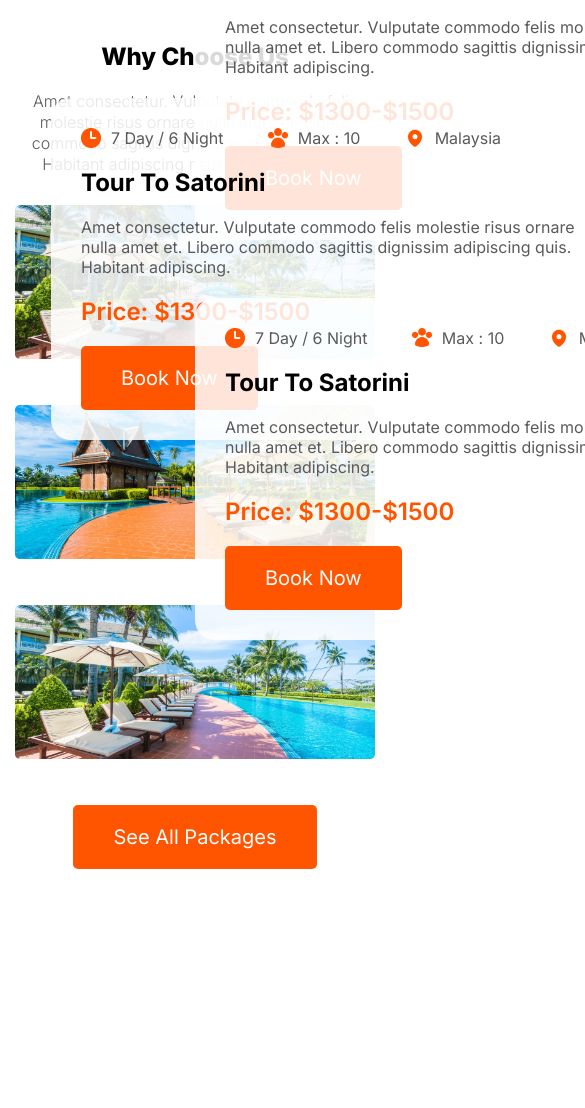
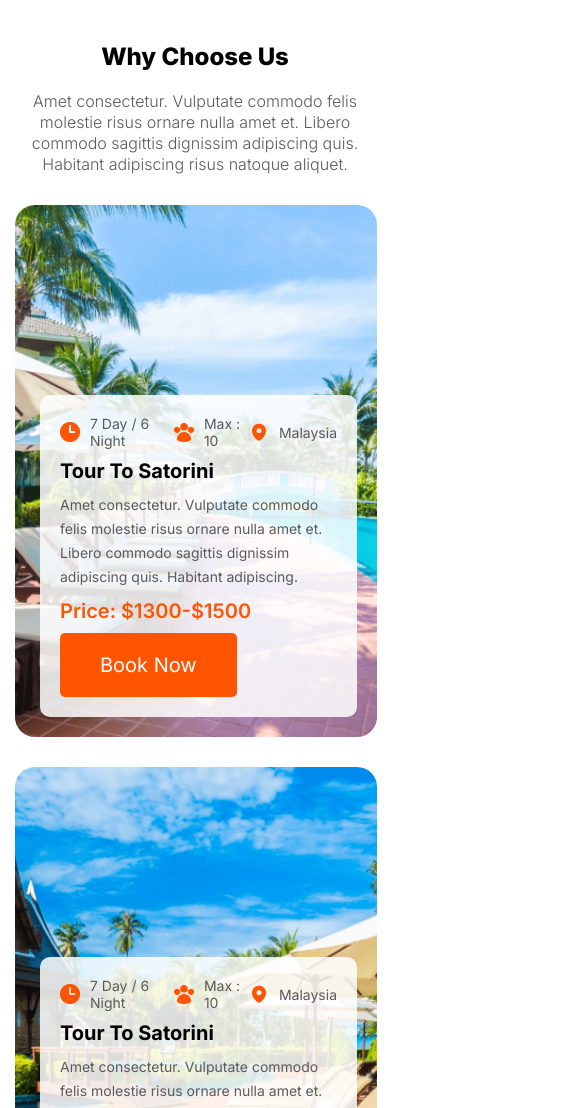
Before and after one commit to alamin-02/world-travels, a plain HTML site: page index.html in a window 390 px wide. Shown: the part 5122-6230 px from the top of the page, 585 px wide, since content can reach past the window. Drawn offline with Linux system fonts and the light colour scheme.

Commit message:
responsive on tore-packge

```diff
--- a/index.html
+++ b/index.html
@@ -256,9 +256,9 @@
         <!-- hero section code end -->
         <section class="tore-packge-section">
             <section class="tore-packge-container-section-1">
-                <div class="tore-image-container">
+                <!-- <div class="tore-image-container">
                     <img class="tore-image" src="./image/satorini.png" alt="">
-                </div>
+                </div> -->
                 <div class="tore-text-info">
                     <div class="tore-information">
                         <ul class="tore-infor-unorder-list">
@@ -282,9 +282,9 @@
                 </div>
             </section>
             <section class="tore-packge-container-section-2">
-                <div class="tore-image-container">
+                <!-- <div class="tore-image-container">
                     <img class="tore-image" src="./image/satorini-1.png" alt="">
-                </div>
+                </div> -->
                 <div class="tore-text-info">
                     <div class="tore-information">
                         <ul class="tore-infor-unorder-list">
@@ -308,9 +308,9 @@
                 </div>
             </section>
             <section class="tore-packge-container-section-3">
-                <div class="tore-image-container">
+                <!-- <div class="tore-image-container">
                     <img class="tore-image" src="./image/satorini.png" alt="">
-                </div>
+                </div> -->
                 <div class="tore-text-info">
                     <div class="tore-information">
                         <ul class="tore-infor-unorder-list">
--- a/style/index.css
+++ b/style/index.css
@@ -34,7 +34,8 @@ body {
     cursor: pointer;
     translate: transform 0.5s ease;
 }
-.primary-btn:active{
+
+.primary-btn:active {
     transform: scale(0.98);
 }
 
@@ -90,6 +91,7 @@ span.logo-travel-text {
 .nav-icon-container {
     display: none;
 }
+
 ul.nav-container-li {
     list-style: none;
     display: flex;
@@ -213,13 +215,15 @@ svg.button-search-icon {
     width: 620px;
 }
 
-h2.our-popular-tours, h2.hero-section-header {
+h2.our-popular-tours,
+h2.hero-section-header {
     font-size: 42px;
     font-weight: 800;
     margin-bottom: 20px;
 }
 
-p.our-popular-tours-description, p.hero-sections-description {
+p.our-popular-tours-description,
+p.hero-sections-description {
     color: var(--description-color);
     line-height: 24px;
     font-weight: 300;
@@ -243,6 +247,7 @@ button.primary-btn.our-popular-tours-button {
 img.trues-container-img {
     width: 100%;
 }
+
 /* our popular tours style end */
 /* hero section style  */
 .hero-sections {
@@ -250,6 +255,7 @@ img.trues-container-img {
     width: 600px;
     margin: 140px auto;
 }
+
 /* hero-sections style end  */
 /* destination-section style  */
 h2.destination-text {
@@ -265,6 +271,7 @@ h2.destination-text {
     margin: 0 auto;
     text-align: center;
 }
+
 section.destination-section-1 {
     display: grid;
     grid-template-columns: 50% 50%;
@@ -277,32 +284,38 @@ section.destination-section-1 {
     margin-right: 20px;
     justify-content: center;
 }
-section.destination-section-2{
+
+section.destination-section-2 {
     /* display: grid;
     grid-template-columns: repeat(3,1fr); */
     display: flex;
     justify-self: center;
     margin: 30px;
 }
+
 .destination-item {
     display: flex;
     align-items: center;
     justify-content: center;
 }
+
 /* img.indonesia-img , img.maldives-img, .indonesia-img{ */
-.destination-img{
+.destination-img {
 
     max-width: 115%;
     height: auto;
     width: 115%;
 }
+
 .destination-item>a {
     text-decoration: none;
 }
+
 .destination-item>a:hover {
     text-decoration: underline 3px;
     color: var(--header-color);
 }
+
 /* div#destination-item-north-america {
     position: relative;
     top: -20px;
@@ -311,6 +324,7 @@ section.destination-section-2>div>a>div>img {
     width: 100%;
     max-width: 100%;
 }
+
 section.destination-section-2>div>a>div>h2 {
     position: relative;
     top: 170px;
@@ -325,17 +339,20 @@ section.destination-section-2>div>a>div>h2 {
     text-align: center;
 
 }
+
 /* div#destination-item-kashmir {
     margin-left: -105px;
 } */
 section.destination-section-2>div {
     margin-left: 55px;
 }
+
 section.destination-section-3 {
     display: flex;
     justify-content: center;
     gap: 120px;
 }
+
 /* feature style sheet  */
 section.feature-section {
     display: flex;
@@ -344,15 +361,17 @@ section.feature-section {
     text-align: center;
     /* margin-bottom: 100px; */
 }
+
 .feature-card {
     margin: 40px;
     padding: 40px;
     width: 500px;
     border: solid 1px #ff8b8b;
     border-radius: 20px;
-    background-color: rgba(233, 68, 68, 5%) ;
+    background-color: rgba(233, 68, 68, 5%);
 
 }
+
 .feature-card:hover {
     margin: 40px;
     padding: 40px;
@@ -361,39 +380,51 @@ section.feature-section {
     border: solid 1px #29CEF6;
     border-radius: 20px;
 }
+
 img.feature-img {
     width: 60px;
     margin-bottom: 20px;
 }
+
 p.feature-description {
     color: var(--description-color);
     margin: 20px 0px 20px 0px;
 }
+
 .feature-card.best-price-guarantee {
     flex: 0 0 35%;
     margin: 0 auto;
 }
+
 /* tour package style  */
+.tore-packge-section {}
+
 .tore-image-container {
     text-align: center;
 }
+
 img.tore-image {
     width: 100%;
 }
-ul.tore-infor-unorder-list{
+
+ul.tore-infor-unorder-list {
     list-style: none;
 }
+
 ul.tore-infor-unorder-list>li>img {
     width: 20px;
 }
-span.tore-infor-unorder-list-description{
+
+span.tore-infor-unorder-list-description {
     color: var(--description-color);
 }
+
 ul.tore-infor-unorder-list li {
     display: flex;
     gap: 10px;
     align-items: center;
 }
+
 ul.tore-infor-unorder-list {
     list-style: none;
     display: flex;
@@ -402,37 +433,62 @@ ul.tore-infor-unorder-list {
     padding: 0 80px 0px 0px;
     /* margin-left: -30px; */
 }
-p.tore-packge-info-description{
+
+p.tore-packge-info-description {
     color: var(--description-color);
     margin-bottom: 20px;
 }
+
 h2.tore-packge-info-title {
     margin-bottom: 20px;
 }
+
 span.tore-packge-price {
     font-size: 24px;
     font-weight: 600;
     color: var(--primary-color);
 }
+
 .tore-text-info {
     width: 500px;
-    position: relative;
-    top: -465px;
-    left: 50%;
+    /* position: relative; */
+    /* top: 0px;
+    left: 50%; */
     background: rgba(255, 255, 255, 85%);
     padding: 30px;
     border-radius: 20px;
+    margin-left: auto;
 }
+
 button.primary-btn.tore-package-button {
     margin-top: 20px;
 }
-section.tore-packge-container-section-1, section.tore-packge-container-section-2, section.tore-packge-container-section-3 {
-    margin-bottom: -300px;
-    /* padding-bottom: -300px; */
+
+section.tore-packge-container-section-1,
+section.tore-packge-container-section-2,
+section.tore-packge-container-section-3 {
+    background-repeat: no-repeat;
+    background-position: center;
+    background-size: 100%;
+    padding: 170px;
 }
+
+
+section.tore-packge-container-section-1,
+section.tore-packge-container-section-3 {
+    background-image: url('../image/satorini.png');
+
+}
+
+section.tore-packge-container-section-2 {
+    background-image: url('../image/satorini-1.png');
+}
+
 section.tore-packge-container-section-2 .tore-text-info {
-    left: 10%;
+    /* left: 0%; */
+    margin: 0;
 }
+
 .see-all-package-button {
     text-align: center;
 }
@@ -445,37 +501,56 @@ section.tore-packge-container-section-2 .tore-text-info {
 
 
 
+
+
+
+
+
+
+
+
+
+
+
 @media only screen and (max-width: 600px) {
     body {
         margin: 0 auto;
         /* max-width: 300px; */
-        padding:0 15px;
+        padding: 0 15px;
         margin: 0 auto;
     }
+
     /* header style responsive  */
     header#home {
         margin-bottom: 0px;
     }
-    .header-container{
-        margin:20px auto;
+
+    .header-container {
+        margin: 20px auto;
         justify-content: space-between;
     }
-    .logo-container>a{
+
+    .logo-container>a {
         gap: 5px;
     }
+
     h1.logo-text {
         font-size: 25px;
         font-weight: 700;
     }
+
     img.logo-img {
         width: 45px;
     }
+
     nav.nav-container {
         display: none;
     }
+
     .nav-icon-container {
         display: block;
     }
+
     .header-titel-container {
         text-align: center;
         width: 280px;
@@ -485,6 +560,7 @@ section.tore-packge-container-section-2 .tore-text-info {
         margin-bottom: 20px;
 
     }
+
     .header-container-heading {
 
         background-repeat: no-repeat;
@@ -493,18 +569,21 @@ section.tore-packge-container-section-2 .tore-text-info {
         border-radius: 10px;
         /* background-size: 500%; */
     }
+
     p.header-description {
         color: var(--img-text);
         font-size: 15px;
         font-weight: 300;
         line-height: 22px;
     }
+
     h1.header-title {
         color: var(--img-text);
         font-size: 20px;
         font-weight: 800;
         margin-bottom: 10px;
     }
+
     .header-input {
         padding: 20px 30px;
         min-width: 100%;
@@ -513,6 +592,7 @@ section.tore-packge-container-section-2 .tore-text-info {
         width: 100%;
         font-size: 18px;
     }
+
     .header-input-felt {
         display: flex;
         margin: 0 auto;
@@ -524,15 +604,18 @@ section.tore-packge-container-section-2 .tore-text-info {
         flex-direction: column;
         padding: 30px 0 10px 0;
     }
-    .header-container-input{
+
+    .header-container-input {
         text-align: left;
         padding-bottom: 20px;
     }
-    .header-input-parent{
+
+    .header-input-parent {
         width: 230px;
         margin: 0 auto;
         margin-bottom: 20px;
     }
+
     /* header responsive end */
     /* main responsive */
     /* our pupilar responsive -----   ----  and hero section responsive  */
@@ -541,23 +624,30 @@ section.tore-packge-container-section-2 .tore-text-info {
         display: flex;
         flex-direction: column;
     }
-    .trues-container{
+
+    .trues-container {
         width: 100%;
         margin-top: 20px;
     }
-    h2.our-popular-tours, h2.hero-section-header {
+
+    h2.our-popular-tours,
+    h2.hero-section-header {
         font-size: 24px;
 
     }
-    ul.our-popular-tours-feature, p.hero-sections-description {
+
+    ul.our-popular-tours-feature,
+    p.hero-sections-description {
         width: 100%;
         line-height: 21px;
         /* font-weight: 350; */
     }
-    .hero-sections{
+
+    .hero-sections {
         width: 100%;
         margin: 30px auto;
     }
+
     /* our pupilar responsive -----   ----  and hero section responsive end */
 
     section.destination-section-1 {
@@ -567,9 +657,12 @@ section.tore-packge-container-section-2 .tore-text-info {
         cursor: pointer;
     }
 
-    img.indonesia-img, img.maldives-img, .indonesia-img {
+    img.indonesia-img,
+    img.maldives-img,
+    .indonesia-img {
         width: 100%;
     }
+
     h2.destination-text {
         position: relative;
         top: 140px;
@@ -582,57 +675,70 @@ section.tore-packge-container-section-2 .tore-text-info {
         /* width: 0px; */
         text-align: center;
     }
-    section.destination-section-2{
+
+    section.destination-section-2 {
         margin: 0;
         display: flex;
         justify-self: center;
         flex-direction: column;
     }
-    section.destination-section-2>div{
+
+    section.destination-section-2>div {
         margin: 0;
     }
+
     .destination-img {
         max-width: 105%;
         height: auto;
         width: 115%;
     }
+
     div#destination-item-north-america>a>div>h2 {
         top: 140px;
     }
+
     div#destination-item-srilanka>a>div>h2 {
-        top: 170px  ;
+        top: 170px;
     }
+
     section.destination-section-2>div>a>div>img {
         width: 105%;
         max-width: 105%;
     }
+
     section.destination-section-3>div>a>div>img {
         width: 100%;
     }
+
     div#destination-item-bandarban>a>div>h2 {
         top: 105px;
         right: auto;
         left: auto;
     }
+
     section.destination-section-3 {
         display: flex;
         justify-content: center;
         gap: 0;
         flex-direction: column;
     }
+
     div#destination-item-bangladesh>a>div>h2 {
         left: auto;
         right: auto;
     }
+
     div#destination-item-north-america>a>div>img {
         width: 100%;
     }
+
     /* feature responsive  */
     .feature-card.best-price-guarantee {
         flex: 1;
         margin: 20px auto;
         width: 100%;
     }
+
     .feature-card {
         margin: 20px auto;
         padding: 40px;
@@ -642,10 +748,84 @@ section.tore-packge-container-section-2 .tore-text-info {
         background-color: rgba(233, 68, 68, 5%);
         /* gap: 20px; */
     }
+
     .feature-card:hover {
-        margin:20px auto;
+        margin: 20px auto;
         width: 100%;
         background-color: rgba(29, 206, 246, 5%);
         border-radius: 20px;
     }
+
+    /* package-section - responsive */
+    .tore-text-info {
+        width: 100%;
+        /* position: relative; */
+        /* top: 0;
+        left: 0; */
+        background: rgba(255, 255, 255, 85%);
+        padding: 20px;
+        border-radius: 10px;
     }
+
+    section.tore-packge-container-section-2 .tore-text-info {
+        left: 0;
+    }
+
+    section.tore-packge-container-section-1,
+    section.tore-packge-container-section-2,
+    section.tore-packge-container-section-3 {
+        margin-bottom: 30px;
+        padding: 0;
+    }
+
+    p.tore-packge-info-description {
+        /* color: var(--description-color); */
+        margin-bottom: 10px;
+        line-height: 24px;
+    }
+
+    h2.tore-packge-info-title {
+        margin-bottom: 10px;
+        font-size: 20px;
+    }
+
+    ul.tore-infor-unorder-list {
+        padding: 0;
+        justify-content: normal;
+        margin-bottom: 10px;
+    }
+
+    span.tore-packge-price {
+        font-size: 20px;
+    }
+
+    span.tore-infor-unorder-list-description,
+    p.tore-packge-info-description {
+        /* color: var(--description-color); */
+        font-size: 14px;
+    }
+
+    button.primary-btn.tore-package-button {
+        margin-top: 10px;
+    }
+
+    img.tore-image {
+        width: 240%;
+    }
+    .tore-packge-section {
+        padding: 0 83px 0 0px;
+    }
+
+    section.tore-packge-container-section-1,
+    section.tore-packge-container-section-2,
+    section.tore-packge-container-section-3 {
+        background-repeat: no-repeat;
+        background-position: center;
+        background-size: 100%;
+        padding: 190px 60px 20px 25px;
+        width: 100%;
+        background-size: cover;
+        background-position: center;
+        border-radius: 20px;
+    }
+}
```
Lines whose indentation alone changed are shown as unchanged.
